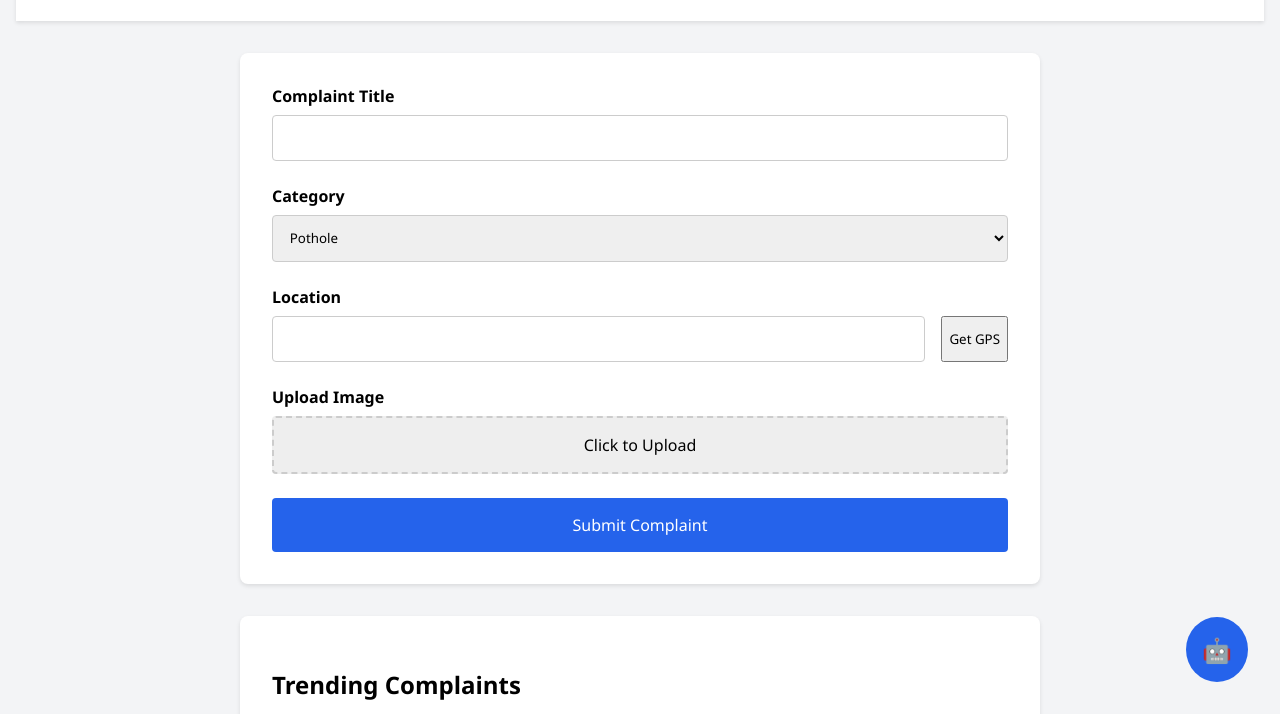
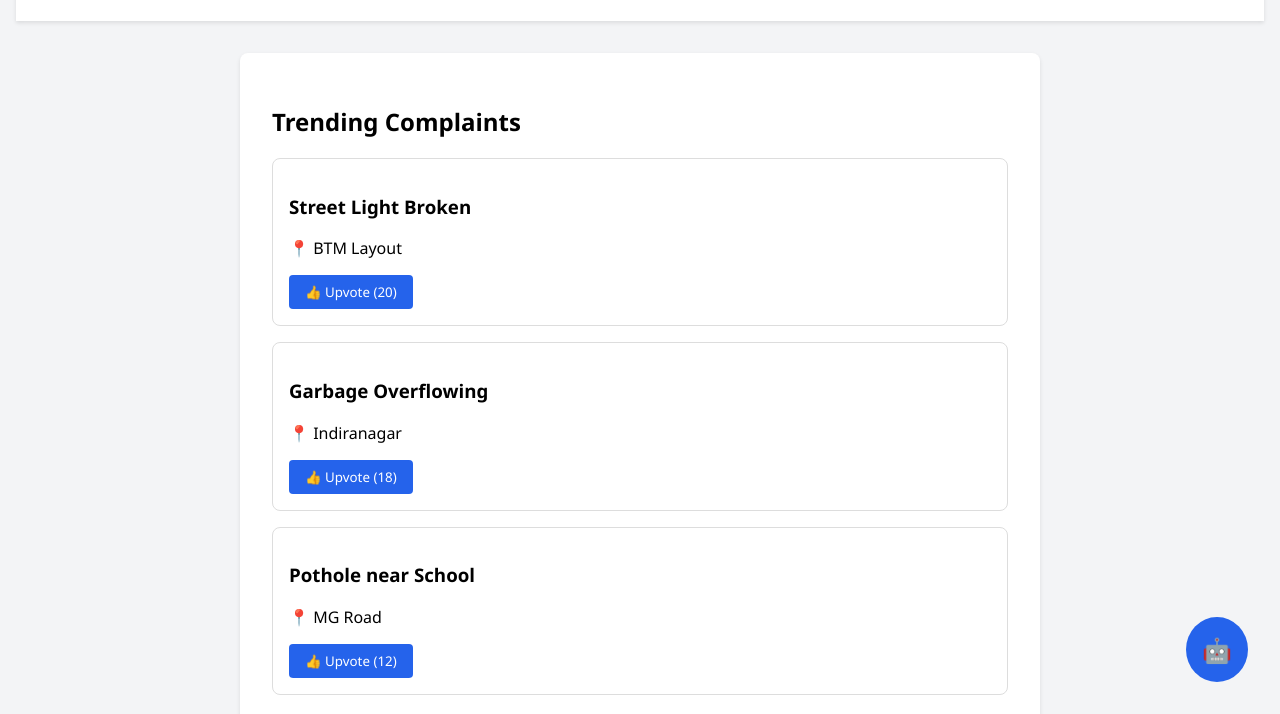
Before and after one commit to Dev-Aryan07/complain, a plain HTML site: page index.html in a window 1280 px wide. Shown: the part 86-800 px from the top of the page. Drawn offline with Linux system fonts and the light colour scheme.

Commit message:
Update index.html

```diff
--- a/index.html
+++ b/index.html
@@ -165,39 +165,7 @@
 <div class="container">
 
   <!-- Complaint Form -->
-  <div class="card">
-    <div class="form-group">
-      <label id="lblTitle">Complaint Title</label>
-      <input type="text" id="titleInput" />
-    </div>
 
-    <div class="form-group">
-      <label id="lblCategory">Category</label>
-      <select id="categorySelect">
-        <option>Pothole</option>
-        <option>Street Light</option>
-        <option>Garbage</option>
-        <option>Water Logging</option>
-      </select>
-    </div>
-
-    <div class="form-group">
-      <label id="lblLocation">Location</label>
-      <div class="gps-location">
-        <input type="text" id="locationInput" />
-        <button onclick="getGPS()">Get GPS</button>
-      </div>
-    </div>
-
-    <div class="form-group">
-      <label id="lblUpload">Upload Image</label>
-      <div class="upload-box" onclick="document.getElementById('fileInput').click()">Click to Upload</div>
-      <input type="file" id="fileInput" style="display:none" onchange="previewImage(event)" />
-      <img id="preview" class="preview" style="display:none" />
-    </div>
-
-    <button class="submit-btn" id="submitBtn">Submit Complaint</button>
-  </div>
 
   <!-- Trending Complaints -->
   <div class="card">
```
